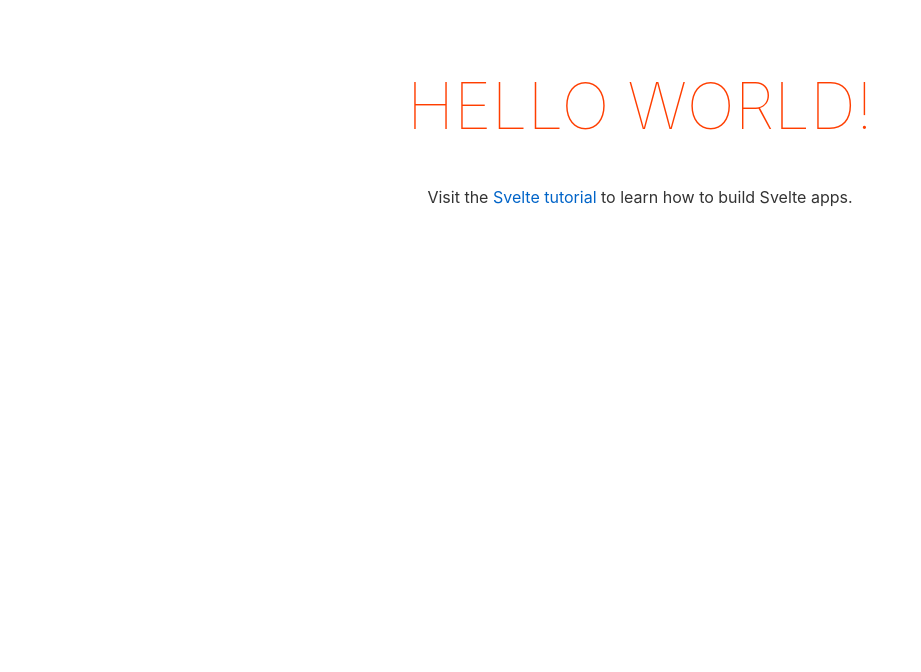
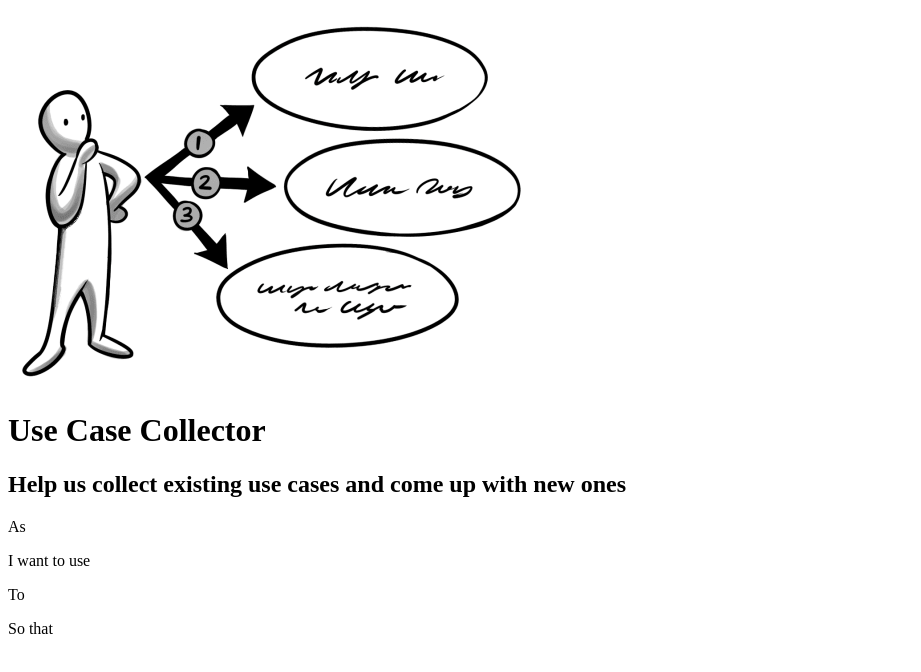
Before and after one commit to spikelab/usecasecollector, a Svelte app: page / in a window 1280 px wide. Shown: the top 672 px of the page, without its empty margins (0-921 px from the left). Built offline with nearby package versions, Linux system fonts and the light colour scheme.

Commit message:
A first pass implementing UCC structure - adding a log img - removing all css from initial template project - changing main.js to use a div inside body for the app

```diff
--- a/public/global.css
+++ /dev/null
@@ -1,63 +0,0 @@
-html, body {
-	position: relative;
-	width: 100%;
-	height: 100%;
-}
-
-body {
-	color: #333;
-	margin: 0;
-	padding: 8px;
-	box-sizing: border-box;
-	font-family: -apple-system, BlinkMacSystemFont, "Segoe UI", Roboto, Oxygen-Sans, Ubuntu, Cantarell, "Helvetica Neue", sans-serif;
-}
-
-a {
-	color: rgb(0,100,200);
-	text-decoration: none;
-}
-
-a:hover {
-	text-decoration: underline;
-}
-
-a:visited {
-	color: rgb(0,80,160);
-}
-
-label {
-	display: block;
-}
-
-input, button, select, textarea {
-	font-family: inherit;
-	font-size: inherit;
-	-webkit-padding: 0.4em 0;
-	padding: 0.4em;
-	margin: 0 0 0.5em 0;
-	box-sizing: border-box;
-	border: 1px solid #ccc;
-	border-radius: 2px;
-}
-
-input:disabled {
-	color: #ccc;
-}
-
-button {
-	color: #333;
-	background-color: #f4f4f4;
-	outline: none;
-}
-
-button:disabled {
-	color: #999;
-}
-
-button:not(:disabled):active {
-	background-color: #ddd;
-}
-
-button:focus {
-	border-color: #666;
-}
--- a/public/index.html
+++ b/public/index.html
@@ -7,12 +7,12 @@
 	<title>Svelte app</title>
 
 	<link rel='icon' type='image/png' href='/favicon.png'>
-	<link rel='stylesheet' href='/global.css'>
 	<link rel='stylesheet' href='/build/bundle.css'>
 
 	<script defer src='/build/bundle.js'></script>
 </head>
 
 <body>
+	<div id="uccapp"></div>
 </body>
 </html>
--- a/src/App.svelte
+++ b/src/App.svelte
@@ -1,30 +1,7 @@
 <script>
-	export let name;
+    import Header from "./Header.svelte";
+    import UseCaseInput from "./UseCaseInput.svelte";
 </script>
 
-<main>
-	<h1>Hello {name}!</h1>
-	<p>Visit the <a href="https://svelte.dev/tutorial">Svelte tutorial</a> to learn how to build Svelte apps.</p>
-</main>
-
-<style>
-	main {
-		text-align: center;
-		padding: 1em;
-		max-width: 240px;
-		margin: 0 auto;
-	}
-
-	h1 {
-		color: #ff3e00;
-		text-transform: uppercase;
-		font-size: 4em;
-		font-weight: 100;
-	}
-
-	@media (min-width: 640px) {
-		main {
-			max-width: none;
-		}
-	}
-</style>
+<Header/>
+<UseCaseInput/>
--- /dev/null
+++ b/src/Header.svelte
@@ -0,0 +1,12 @@
+<script>
+    import App from "./App.svelte";
+</script>
+
+<header>
+    <img src="/imgs/logo.png" alt="use case logo" />
+    <h1>Use Case Collector</h1>
+    <h2>Help us collect existing use cases and come up with new ones</h2>
+</header>
+
+<style>
+</style>
--- /dev/null
+++ b/src/UseCaseInput.svelte
@@ -0,0 +1,12 @@
+<script>
+</script>
+
+<main>
+    <p>As</p>
+    <p>I want to use</p>
+    <p>To</p>
+    <p>So that</p>
+</main>
+
+<style>
+</style>
--- a/src/main.js
+++ b/src/main.js
@@ -1,10 +1,7 @@
 import App from './App.svelte';
 
 const app = new App({
-	target: document.body,
-	props: {
-		name: 'world'
-	}
+	target: document.getElementById('uccapp'),
 });
 
 export default app;
```
Also changed, not shown: package.json (line endings or trailing spaces), public/imgs/logo.png (added), src/Button.svelte (added), src/Navbar.svelte (added), src/UseCase.svelte (added), src/UseCaseList.svelte (added), 1 other file (tests, documents, lock files or other folders).
